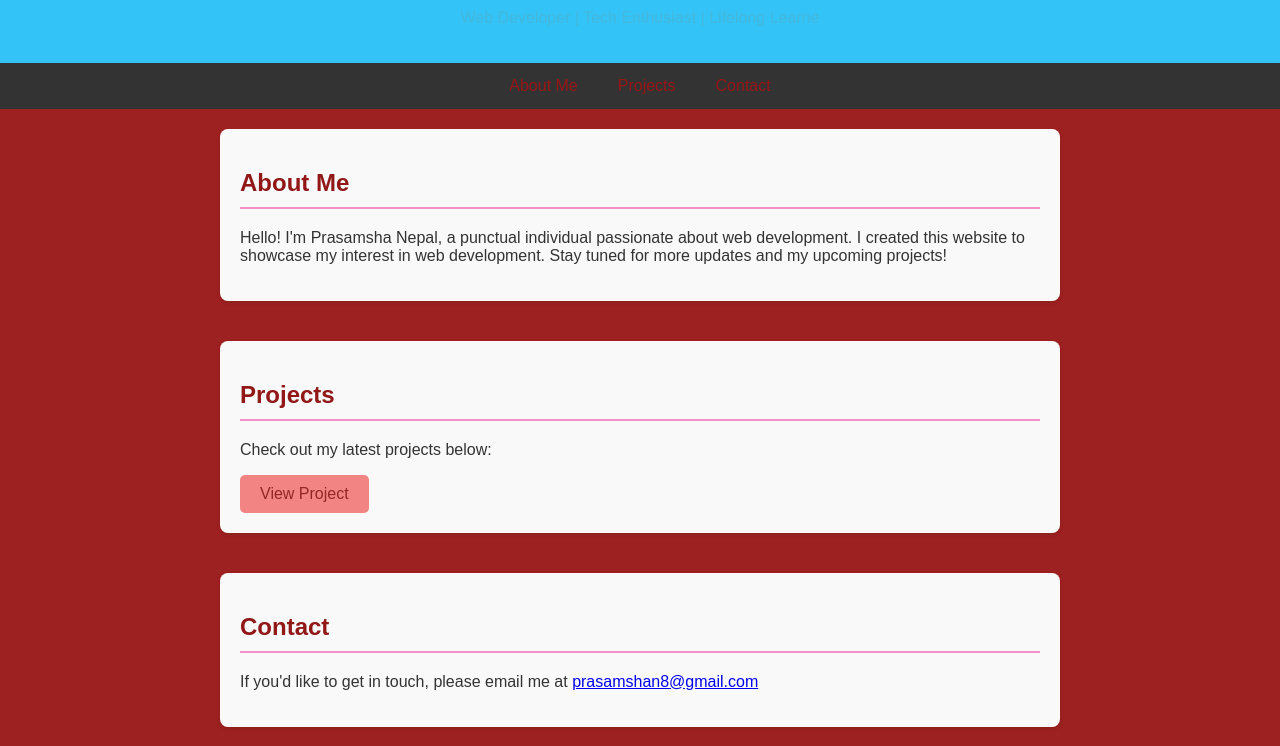
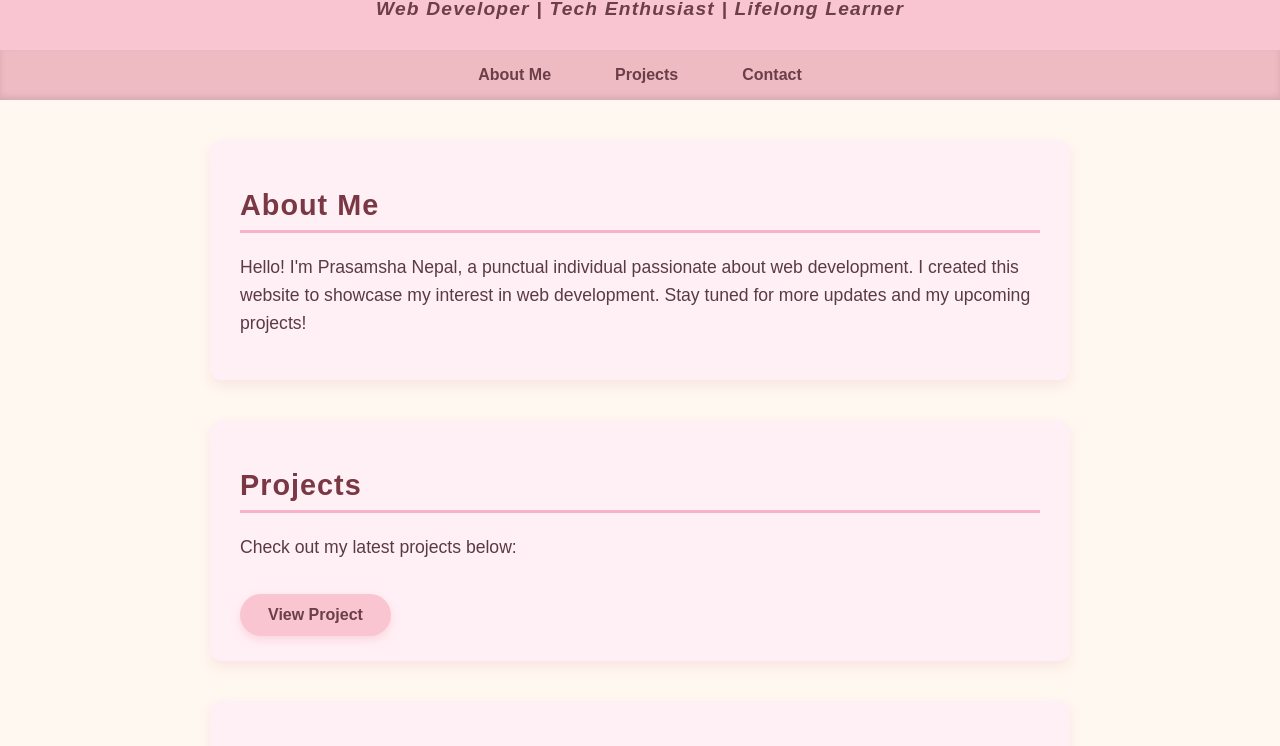
Before and after one commit to Prasansaaaaaaaa/portfolio-website, a plain HTML site: page index.html in a window 1280 px wide. Shown: the part 91-837 px from the top of the page. Drawn offline with Linux system fonts and the light colour scheme.

Commit message:
changed some colors

```diff
--- a/index.html
+++ b/index.html
@@ -1,98 +1,137 @@
 <!DOCTYPE html>
 <html lang="en">
 <head>
-    <meta charset="UTF-8">
-    <meta name="viewport" content="width=device-width, initial-scale=1.0">
+  <meta charset="UTF-8" />
+  <meta name="viewport" content="width=device-width, initial-scale=1" />
   <title>Prasamsha Nepal</title>
   <style>
     body {
       font-family: 'Arial', sans-serif;
       margin: 0;
       padding: 0;
-            background-color: #9e2121;
-            color: #333;
+      background-color: #fff8f0; /* soft cream */
+      color: #4a4a4a; /* dark gray */
       overflow-x: hidden;
     }
     header {
-            background-color: #34c3f7;
-            color: #7892873b;
-            padding: 20px;
+      background-color: #f9c5d1; /* pastel pink */
+      color: #6b3e48; /* deep rose */
+      padding: 30px 20px;
       text-align: center;
+      box-shadow: 0 4px 8px rgba(230, 190, 200, 0.5);
+    }
+    header h1 {
+      margin: 0 0 8px 0;
+      font-size: 2.8rem;
+      letter-spacing: 2px;
+    }
+    header p {
+      margin: 0;
+      font-size: 1.2rem;
+      font-weight: 600;
+      font-style: italic;
+      letter-spacing: 1.2px;
     }
     nav {
       display: flex;
       justify-content: center;
-            background-color: #333;
+      background-color: #eebbc3; /* lighter pastel pink */
+      box-shadow: inset 0 -3px 6px rgba(0, 0, 0, 0.1);
     }
     nav a {
-            color: #981616;
-            padding: 14px 20px;
+      color: #6b3e48;
+      padding: 16px 24px;
       text-decoration: none;
-            text-align: center;
+      font-weight: 600;
+      transition: background-color 0.3s, color 0.3s;
+      border-radius: 8px 8px 0 0;
+      margin: 0 8px;
     }
     nav a:hover {
-            background-color: #d67f7f;
+      background-color: #6b3e48;
+      color: #fff8f0;
+      box-shadow: 0 4px 8px rgba(107, 62, 72, 0.3);
     }
     .container {
-            padding: 20px;
+      padding: 40px 20px;
       display: flex;
       flex-direction: column;
       align-items: center;
+      max-width: 900px;
+      margin: auto;
     }
-        .about, .projects, .contact {
+    section {
+      background: #fff0f5; /* very light pink */
+      padding: 25px 30px;
       margin-bottom: 40px;
-            background: #f9f9f9;
-            padding: 20px;
-            border-radius: 8px;
-            box-shadow: 0 2px 4px rgba(0, 0, 0, 0.1);
-            width: 80%;
+      border-radius: 12px;
+      box-shadow: 0 6px 12px rgba(234, 188, 200, 0.3);
+      width: 100%;
       max-width: 800px;
-            transform: translateY(100px);
       opacity: 0;
+      transform: translateY(40px);
+      transition: transform 0.6s ease, opacity 0.6s ease;
     }
-        .about h2, .projects h2, .contact h2 {
-            border-bottom: 2px solid #f391c7;
-            padding-bottom: 10px;
+    section.visible {
+      opacity: 1;
+      transform: translateY(0);
+    }
+    section h2 {
+      color: #7a3744;
+      border-bottom: 3px solid #f7b2c9;
+      padding-bottom: 8px;
       margin-bottom: 20px;
-            color: #921717;
+      font-weight: 700;
+      font-size: 1.8rem;
+      letter-spacing: 1px;
     }
-        .footer {
-            text-align: center;
-            padding: 10px;
-            background-color: #333;
-            color: #fff;
+    section p {
+      line-height: 1.6;
+      font-size: 1.1rem;
+      color: #5a3a44;
     }
     .button {
-            background-color: #f38484;
-            color: rgb(145, 40, 40);
-            padding: 10px 20px;
+      background-color: #f9c5d1;
+      color: #6b3e48;
+      padding: 12px 28px;
       text-align: center;
       text-decoration: none;
+      border-radius: 25px;
+      font-weight: 600;
+      font-size: 1rem;
+      box-shadow: 0 4px 8px rgba(249, 197, 209, 0.6);
+      transition: background-color 0.3s, color 0.3s;
       display: inline-block;
-            border-radius: 5px;
-            transition: background-color 0.3s;
+      margin-top: 15px;
     }
     .button:hover {
-            background-color: #cc0000;
+      background-color: #6b3e48;
+      color: #fff8f0;
+      box-shadow: 0 6px 12px rgba(107, 62, 72, 0.5);
+      cursor: pointer;
     }
-        .scroll-animation {
-            transition: transform 0.5s, opacity 0.5s;
-        }
-        .visible {
-            transform: translateY(0);
-            opacity: 1;
+    footer.footer {
+      text-align: center;
+      padding: 14px 0;
+      background-color: #6b3e48;
+      color: #fff8f0;
+      font-weight: 600;
+      letter-spacing: 1.2px;
+      font-size: 0.9rem;
+      box-shadow: inset 0 4px 8px rgba(255, 255, 255, 0.1);
+      user-select: none;
     }
   </style>
   <script>
-        document.addEventListener('scroll', function() {
-            const elements = document.querySelectorAll('.scroll-animation');
-            elements.forEach(element => {
-                const position = element.getBoundingClientRect().top;
+    document.addEventListener('scroll', function () {
+      const elements = document.querySelectorAll('section');
+      elements.forEach((el) => {
+        const position = el.getBoundingClientRect().top;
         const windowHeight = window.innerHeight;
         if (position < windowHeight - 50) {
-                    element.classList.add('visible');
+          el.classList.add('visible');
         } else {
-                    element.classList.remove('visible');
+          el.classList.remove('visible');
         }
       });
     });
@@ -101,7 +140,7 @@
 <body>
   <header>
     <h1>Prasamsha Nepal</h1>
-        <p>Web Developer | Tech Enthusiast | Lifelong Learne</p>
+    <p>Web Developer | Tech Enthusiast | Lifelong Learner</p>
   </header>
   <nav>
     <a href="#about">About Me</a>
@@ -109,18 +148,18 @@
     <a href="#contact">Contact</a>
   </nav>
   <div class="container">
-        <section id="about" class="about scroll-animation">
+    <section id="about">
       <h2>About Me</h2>
       <p>Hello! I'm Prasamsha Nepal, a punctual individual passionate about web development. I created this website to showcase my interest in web development. Stay tuned for more updates and my upcoming projects!</p>
     </section>
-        <section id="projects" class="projects scroll-animation">
+    <section id="projects">
       <h2>Projects</h2>
       <p>Check out my latest projects below:</p>
       <a href="#" class="button">View Project</a>
     </section>
-        <section id="contact" class="contact scroll-animation">
+    <section id="contact">
       <h2>Contact</h2>
-            <p>If you'd like to get in touch, please email me at <a href="mailto:prasamshan8@gmail.com">prasamshan8@gmail.com</a></p>
+      <p>If you'd like to get in touch, please email me at <a href="mailto:prasamshan8@gmail.com" style="color:#6b3e48; font-weight:600;">prasamshan8@gmail.com</a></p>
     </section>
   </div>
   <footer class="footer">
```
Lines whose indentation alone changed are shown as unchanged.
